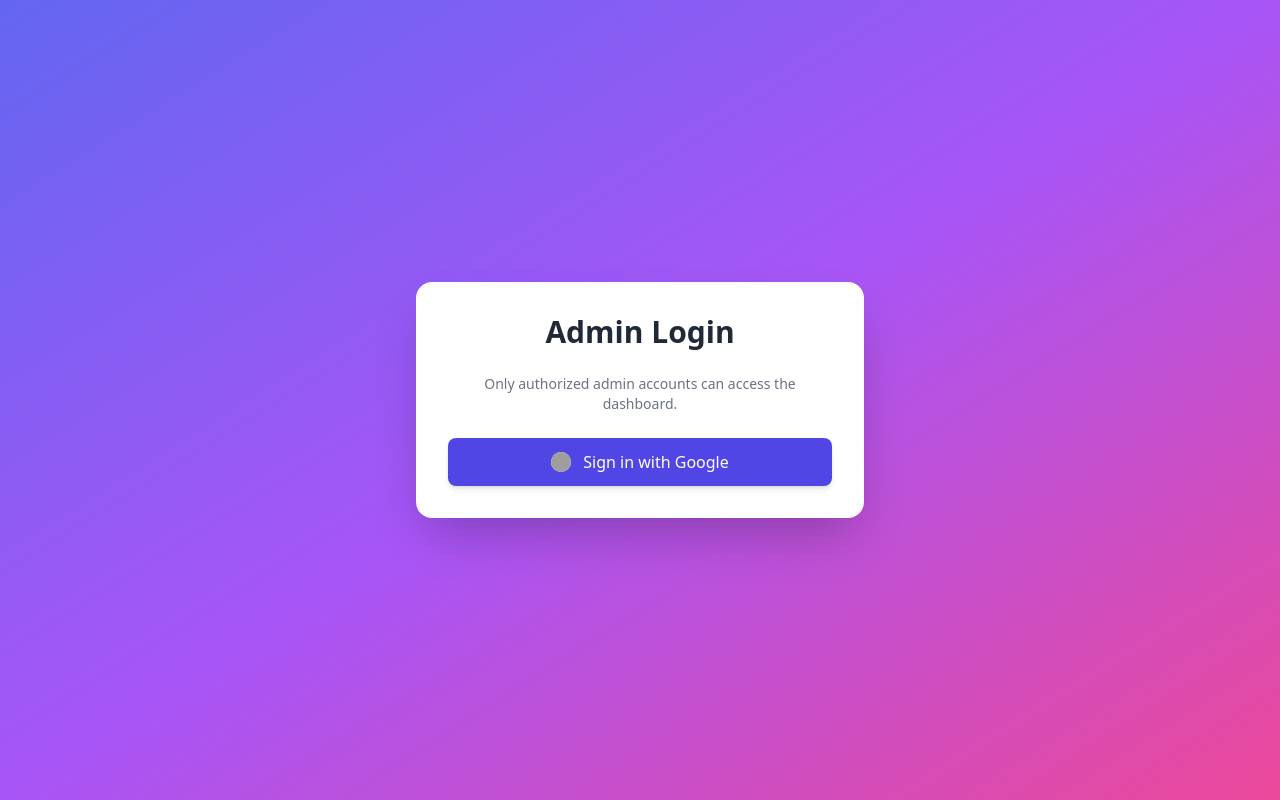
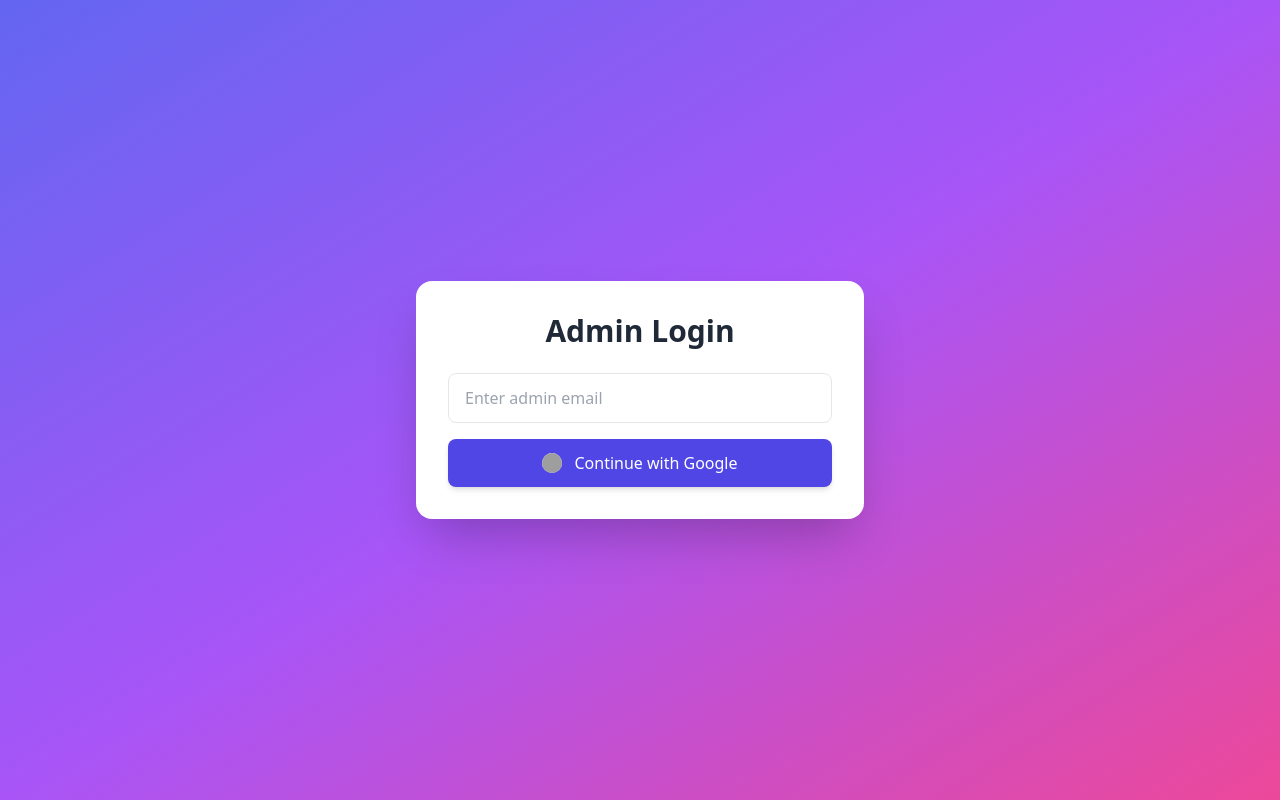
Before and after one commit to Blueimpulse2517/Smallbusiness_frontend, a React (Vite) app: page /admin-login in a window 1280 px wide. Built offline with nearby package versions, Linux system fonts and the light colour scheme; grey boxes are pictures that could not be loaded.

Commit message:
Added new change

```diff
--- a/src/components/AdminLogin.tsx
+++ b/src/components/AdminLogin.tsx
@@ -1,35 +1,44 @@
-import React from "react";
+import React, { useState } from "react";
 import { useNavigate } from "react-router-dom";
 import { GoogleAuthProvider, signInWithPopup, signOut } from "firebase/auth";
 import { auth } from "../firebase";
 
 const AdminLogin: React.FC = () => {
   const navigate = useNavigate();
+  const [emailInput, setEmailInput] = useState("");
 
-  // ✅ Allowed admin emails
   const allowedAdmins = [
     "blueimpulseemployer@gmail.com",
-    "admin2@gmail.com",
     "itwalkintest1@gmail.com",
-
+    "hotelvinttagepark777@gmail.com",
+    "bluenetwrk@gmail.com",
   ];
 
-  // ✅ Handle Google Login
-  const handleGoogleLogin = async () => {
+  // STEP 1: Check email locally first
+  const startGoogleLogin = async () => {
+    if (!allowedAdmins.includes(emailInput)) {
+      alert("Email not recognized as admin.");
+      return;
+    }
+
+    // STEP 2: Now launch Google login restricted to this email
     const provider = new GoogleAuthProvider();
+    provider.setCustomParameters({
+      login_hint: emailInput,
+    });
+
     try {
       const result = await signInWithPopup(auth, provider);
       const user = result.user;
 
-      if (user?.email && allowedAdmins.includes(user.email)) {
-        // Save login persistence
+      if (user?.email === emailInput) {
         localStorage.setItem("isAdmin", "true");
         localStorage.setItem("adminEmail", user.email);
 
         alert("Welcome, Admin!");
         navigate("/admin-dashboard");
       } else {
-        alert("Access denied. Unauthorized email.");
+        alert("Google account mismatch. Access denied.");
         await signOut(auth);
       }
     } catch (error) {
@@ -44,12 +53,17 @@ const AdminLogin: React.FC = () => {
         <h2 className="text-2xl sm:text-3xl font-bold text-gray-800 mb-6">
           Admin Login
         </h2>
-        <p className="text-gray-500 mb-6 text-sm">
-          Only authorized admin accounts can access the dashboard.
-        </p>
+
+        <input
+          type="email"
+          placeholder="Enter admin email"
+          className="w-full px-4 py-3 border rounded-lg mb-4"
+          value={emailInput}
+          onChange={(e) => setEmailInput(e.target.value)}
+        />
 
         <button
-          onClick={handleGoogleLogin}
+          onClick={startGoogleLogin}
           className="flex items-center justify-center gap-3 bg-indigo-600 hover:bg-indigo-700 text-white w-full py-3 rounded-lg font-medium transition-all shadow-md"
         >
           <img
@@ -57,7 +71,7 @@ const AdminLogin: React.FC = () => {
             alt="Google"
             className="w-5 h-5 bg-white rounded-full"
           />
-          Sign in with Google
+          Continue with Google
         </button>
       </div>
     </div>
@@ -65,3 +79,71 @@ const AdminLogin: React.FC = () => {
 };
 
 export default AdminLogin;
+
+// import React from "react";
+// import { useNavigate } from "react-router-dom";
+// import { GoogleAuthProvider, signInWithPopup, signOut } from "firebase/auth";
+// import { auth } from "../firebase";
+
+// const AdminLogin: React.FC = () => {
+//   const navigate = useNavigate();
+
+//   // ✅ Allowed admin emails
+//   const allowedAdmins = [
+//     "blueimpulseemployer@gmail.com",
+//     "admin2@gmail.com",
+//     "itwalkintest1@gmail.com",
+
+//   ];
+
+//   // ✅ Handle Google Login
+//   const handleGoogleLogin = async () => {
+//     const provider = new GoogleAuthProvider();
+//     try {
+//       const result = await signInWithPopup(auth, provider);
+//       const user = result.user;
+
+//       if (user?.email && allowedAdmins.includes(user.email)) {
+//         // Save login persistence
+//         localStorage.setItem("isAdmin", "true");
+//         localStorage.setItem("adminEmail", user.email);
+
+//         alert("Welcome, Admin!");
+//         navigate("/admin-dashboard");
+//       } else {
+//         alert("Access denied. Unauthorized email.");
+//         await signOut(auth);
+//       }
+//     } catch (error) {
+//       console.error("Login error:", error);
+//       alert("Login failed. Please try again.");
+//     }
+//   };
+
+//   return (
+//     <div className="min-h-screen flex items-center justify-center bg-gradient-to-br from-indigo-500 via-purple-500 to-pink-500">
+//       <div className="bg-white p-8 rounded-2xl shadow-2xl text-center w-[90%] max-w-md">
+//         <h2 className="text-2xl sm:text-3xl font-bold text-gray-800 mb-6">
+//           Admin Login
+//         </h2>
+//         <p className="text-gray-500 mb-6 text-sm">
+//           Only authorized admin accounts can access the dashboard.
+//         </p>
+
+//         <button
+//           onClick={handleGoogleLogin}
+//           className="flex items-center justify-center gap-3 bg-indigo-600 hover:bg-indigo-700 text-white w-full py-3 rounded-lg font-medium transition-all shadow-md"
+//         >
+//           <img
+//             src="https://www.svgrepo.com/show/475656/google-color.svg"
+//             alt="Google"
+//             className="w-5 h-5 bg-white rounded-full"
+//           />
+//           Sign in with Google
+//         </button>
+//       </div>
+//     </div>
+//   );
+// };
+
+// export default AdminLogin;
--- a/src/components/Navigation.tsx
+++ b/src/components/Navigation.tsx
@@ -20,7 +20,7 @@ const Navigation: React.FC<NavigationProps> = ({ scrollToSection }) => {
     { label: "Contact", id: "contact" },
   ];
 
-  const whatsappNumber = "911234567898";
+  const whatsappNumber = "98453 61085";
 
   // ✅ Navigate to dashboard if logged in, else login
   const handleAdminClick = () => {
```
